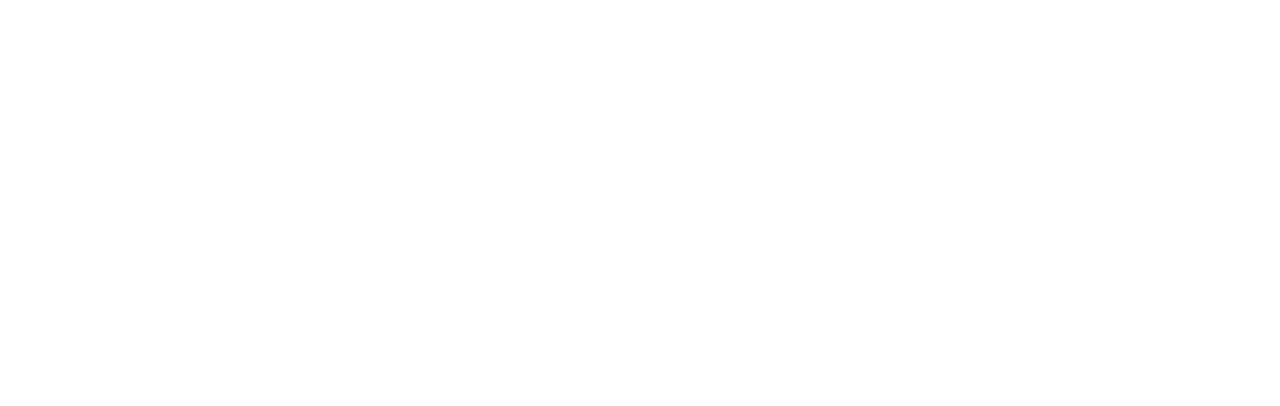
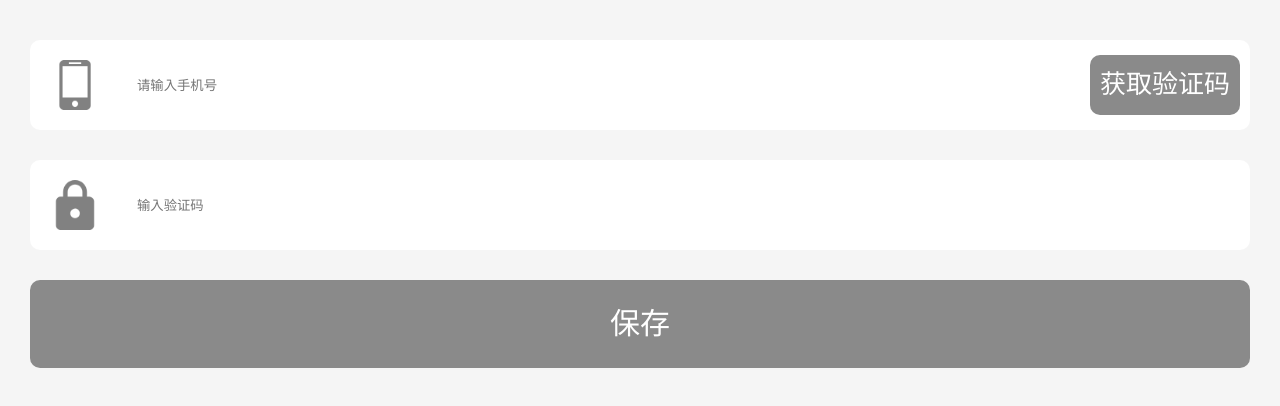
Before and after one commit to huake-web123/jiayouzan-vue, a Vue app: page /#/mobilephone in a window 1280 px wide. Shown: the top 406 px of the page. Built offline with nearby package versions, Linux system fonts and the light colour scheme.

Commit message:
手机验证码布局

```diff
--- a/src/pages/Order.vue
+++ b/src/pages/Order.vue
@@ -93,8 +93,8 @@
           <div class="head-type">
             <div>抬头类型</div>
             <div class="select">
-              <div @click="getType1()" :class="{selected:invoiceType == 1}">个人</div>
-              <div @click="getType2()" :class="{selected:invoiceType == 2}">单位</div>
+              <div @click="getInvoiceType1()" :class="{selected:invoiceType == 1}">个人</div>
+              <div @click="getInvoiceType2()" :class="{selected:invoiceType == 2}">单位</div>
             </div>
           </div>
           <div class="head-box">
@@ -177,7 +177,9 @@
       editHead: false,
       invoiceList: true,
       invoiceIdEdit: '',
-      isDefault: ''
+      isDefault: '',
+      invoiceType: '',
+      currentIndex: ''
       // time: ''
     }
   },
@@ -313,6 +315,12 @@
     getType2 () {
       this.headType = 2
     },
+    getInvoiceType1 () {
+      this.invoiceType = 1
+    },
+    getInvoiceType2 () {
+      this.invoiceType = 2
+    },
     getIndex (item, index) {
       this.invoiceIndex = index
       this.invoiceName = item.name
@@ -331,6 +339,7 @@
       this.taxNumberEdit = item.invoice_no
       this.invoiceIdEdit = item.id
       this.isDefault = item.is_default
+      this.currentIndex = index
       this.editHead = true
       this.invoiceList = false
       this.addInvoiceHead = false
@@ -366,14 +375,23 @@
     editInvoice () {
       this.$ajax({
         method: 'post',
-        url: 'https://dsn.apizza.net/mock/fb275314bc53ebc54f45a6b698d2433d/invoice/edit/1',
+        url: 'https://dsn.apizza.net/mock/fb275314bc53ebc54f45a6b698d2433d/invoice/edit/' + this.invoiceIdEdit,
         data: JSON.stringify({
           token: Cookies.get('token'),
           invoice_type: this.invoiceType,
           invoice_name: this.invoiceHeadEdit,
-          invoice_tax_no: this.taxNumber
+          invoice_tax_no: this.taxNumber,
+          invoice_id: this.invoiceIdEdit,
+          is_default: this.isDefault
         })
       }).then((res) => {
+        console.log(res.data.data.msg)
+        // 后台改数据和前端显示无关，前端必须自己修改数组
+        this.invoiceArr[this.currentIndex].type = this.invoiceType
+        this.invoiceArr[this.currentIndex].name = this.invoiceHeadEdit
+        this.invoiceArr[this.currentIndex].invoice_no = this.taxNumberEdit
+        this.invoiceArr[this.currentIndex].is_default = this.isDefault
+        this.invoiceArr[this.currentIndex].type = this.invoiceType
       })
     },
     getCouponIndex (item, index) {
--- a/src/pages/Personal.vue
+++ b/src/pages/Personal.vue
@@ -3,18 +3,22 @@
     <div class="wrapper-box">
       <loading :loadStatus="showLoading"></loading>
       <div class="header-box">
-        <div class="personal-box">笑笑</div>
+        <div class="personal-box">
+          <img :src='personalArr.avatar'>
+          <span>{{personalArr.name}}</span>
+          <img src='../assets/arrow@white.png'>
+        </div>
         <div class="total">
           <div class="fuel-box add-box">
-            <div>0&nbsp;L</div>
+            <div>{{personalArr.total_oil}}&nbsp;L</div>
             <div class="add-txt">累计加油量</div>
           </div>
           <div class="consume-box add-box">
-            <div>&yen;&nbsp;0</div>
+            <div>&yen;&nbsp;{{personalArr.total_amount}}</div>
             <div class="add-txt">累计消费金额</div>
           </div>
           <div class="save-box">
-            <div>&yen;&nbsp;0</div>
+            <div>&yen;&nbsp;{{personalArr.total_save}}</div>
             <div class="add-txt">累计节省金额</div>
           </div>
         </div>
@@ -91,12 +95,13 @@
   name: '',
   data () {
     return {
-      showLoading: true
+      showLoading: true,
+      personalArr: []
     }
   },
   mounted () {
     this.$nextTick(() => {
-      this.showLoading = false
+      this.loadPersonData()
     })
   },
   components: {
@@ -105,6 +110,16 @@
   methods: {
     openOrderList () {
       this.$router.push({path: '/orderList'})
+    },
+    loadPersonData () {
+      this.$ajax({
+        method: 'post',
+        url: 'https://dsn.apizza.net/mock/fb275314bc53ebc54f45a6b698d2433d/user_info'
+      }).then((res) => {
+        console.log(res.data.user_info)
+        this.personalArr = res.data.user_info
+        this.showLoading = false
+      })
     }
   }
 }
@@ -122,6 +137,16 @@
     .personal-box{
       height:1.5rem;
       line-height:1.5rem;
+      display: flex;
+      align-items: center;
+      img{
+        border-radius: 0.45rem;
+        height: 0.9rem;
+        margin-left: 0.4rem;
+      }
+      span{
+        margin-left:0.32rem;
+      }
     }
     .total{
       display:flex;
--- /dev/null
+++ b/src/pages/mobilephone.vue
@@ -0,0 +1,136 @@
+<template>
+ <div class="page">
+     <div class="mobile-box">
+         <div class="left">
+            <img src="../assets/mobile3.png">
+            <input type="number" pattern="[0-9]*" v-model="phoneNumber" placeholder="请输入手机号">
+         </div>
+         <div class='verification-code' :class="{selected:flag}">获取验证码</div>
+     </div>
+     <div class="code-box">
+         <img src="../assets/lock1.png">
+         <input type="number" pattern="[0-9]*" v-model="verificationCode" placeholder="输入验证码" :disabled="!flag">
+     </div>
+     <div class="save-box" :class="{selected:flag && codeFlag}">保存</div>
+ </div>
+</template>
+
+<script type="text/ecmascript-6">
+export default {
+  name: '',
+  data () {
+    return {
+      flag: '',
+      codeFlag: '',
+      phoneNumber: '',
+      verificationCode: ''
+    }
+  },
+  components: {
+
+  },
+  watch: {
+    phoneNumber (newValue, oldValue) {
+      //  ===  判断包括 类型的判断，所以要将input的值转换成数值
+      newValue = Number(newValue)
+      //   <!-- 以1开头，11位手机号码验证 -->
+      var reg = /^1[345789][0-9]{9}$/
+      this.flag = reg.test(newValue)
+    },
+    verificationCode (newValue, oldValue) {
+      newValue = Number(newValue)
+      //   <!-- 判断六位数字 -->
+      var reg = /^[0-9]{6}$/
+      this.codeFlag = reg.test(newValue)
+    }
+  }
+}
+</script>
+
+<style scoped lang="less">
+.page{
+    background-color: #F5F5F5;
+    min-height: 100vh;
+    padding-top: 0.4rem;
+    box-sizing: border-box;
+    border: none;
+    .mobile-box{
+        height: 0.9rem;
+        background-color: white;
+        margin-left:0.3rem;
+        margin-right: 0.3rem;
+        display: flex;
+        justify-content: space-between;
+        align-items: center;
+        border-radius: 0.1rem;
+        .left{
+            display: flex;
+            align-items: center;
+            img{
+                margin-left:0.2rem;
+                height: 0.5rem;
+                }
+            input{
+                border: none;
+                outline: none;
+                height: 0.6rem;
+                margin-left: 0.35rem;
+            }
+        }
+        .verification-code{
+            margin-right: 0.1rem;
+            height: 0.6rem;
+            line-height: 0.6rem;
+            width: 1.5rem;
+            background-color: #8A8A8A;
+            font-size: 0.26rem;
+            border-radius: 0.1rem;
+            color:white;
+            text-align: center;
+            pointer-events: none;
+            &.selected{
+                background-color: #eb4553;
+                color:white;
+                pointer-events: auto;
+            }
+        }
+    }
+    .code-box{
+        height: 0.9rem;
+        background-color: white;
+        margin-top:0.3rem;
+        margin-left:0.3rem;
+        margin-right: 0.3rem;
+        display: flex;
+        align-items: center;
+        border-radius: 0.1rem;
+        img{
+            margin-left:0.2rem;
+            height: 0.5rem;
+        }
+        input{
+            border: none;
+            outline: none;
+            height: 0.6rem;
+            margin-left: 0.35rem;
+            background-color: white;
+        }
+    }
+    .save-box{
+        height: 0.88rem;
+        line-height: 0.88rem;
+        margin: 0.3rem 0.3rem 0 0.3rem;
+        text-align: center;
+        background-color: #8A8A8A;
+        border-radius: 0.1rem;
+        color:white;
+        font-size: 0.3rem;
+        pointer-events: none;
+        &.selected{
+                background-color: #eb4553;
+                color:white;
+                pointer-events: auto;
+            }
+    }
+}
+</style>
--- a/src/router/index.js
+++ b/src/router/index.js
@@ -9,6 +9,7 @@
 import orderList from '@/pages/orderList'
 import Login from '@/pages/login'
 import detail from '@/pages/orderDetails'
+import mobile from '@/pages/mobilephone'
 import LayoutMenu from '@/layout/layoutmenu'
 Vue.use(Router)
 export default new Router({
@@ -94,6 +95,11 @@
       path: '/orderdetails/:id',
       name: '123',
       component: detail
+    },
+    {
+      path: '/mobilephone',
+      name: 'mobilephone',
+      component: mobile
     }
   ]
 })
```
Also changed, not shown: src/assets/lock1.png (added), src/assets/mobile3.png (added).
